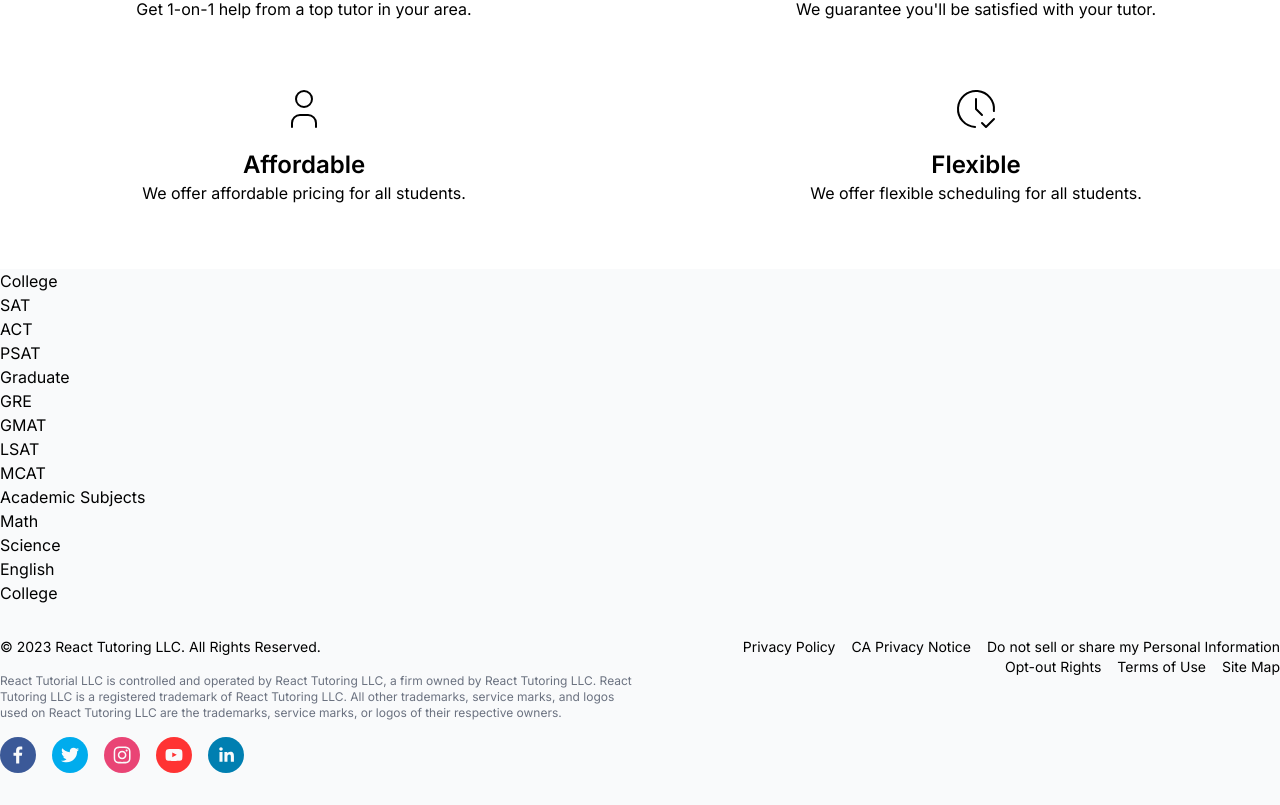
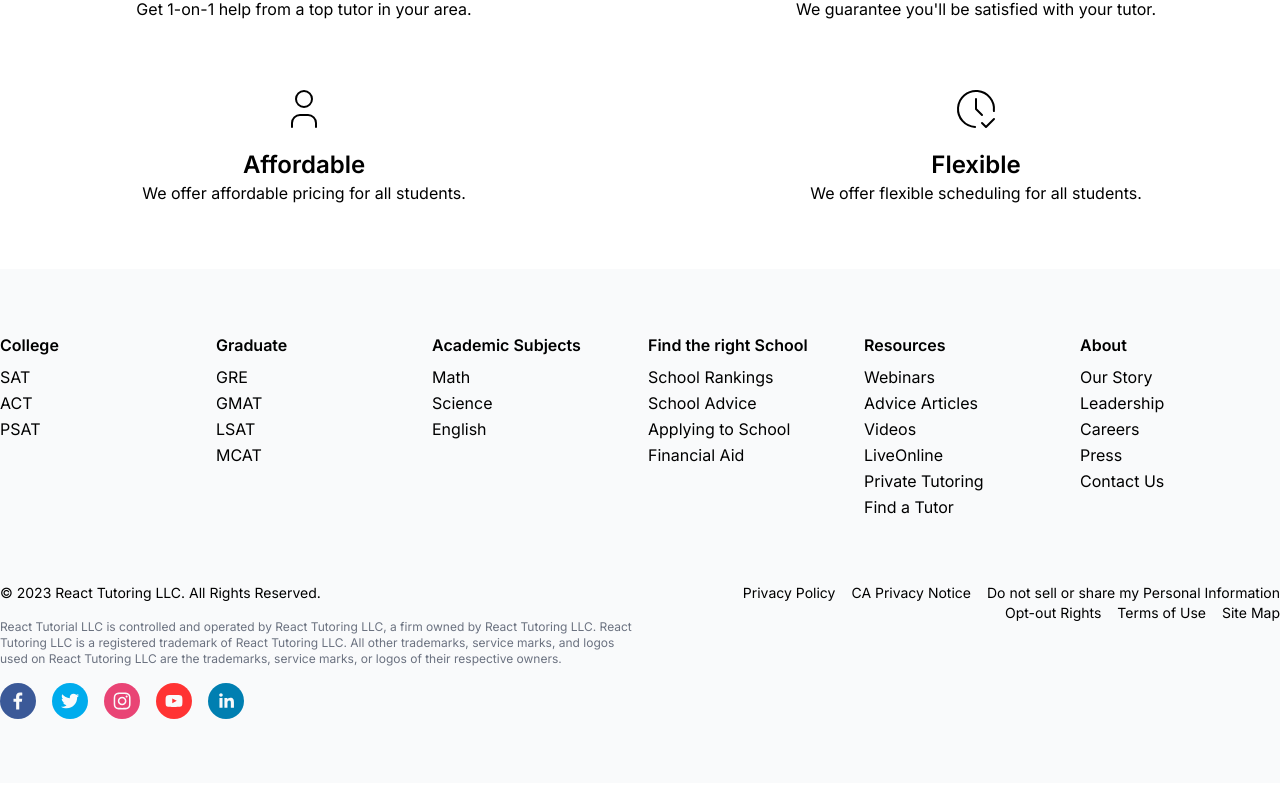
Before and after one commit to Azlan-A1/Edumasters, a Next.js app: page / in a window 1280 px wide. Shown: the part 1240-2045 px from the top of the page. After the commit the page ends 2023 px from the top, so only its background shows below. Built offline with nearby package versions, Linux system fonts and the light colour scheme.

Commit message:
Footer Design Update

```diff
--- a/src/components/Footer/Footer.data.ts
+++ b/src/components/Footer/Footer.data.ts
@@ -54,4 +54,79 @@ export const footerNavigation = [
 			},
 		],
 	},
+	{
+		title: 'Find the right School',
+		links: [
+			{
+				name: 'School Rankings',
+				href: '/resources/school-rankings',
+			},
+			{
+				name: 'School Advice',
+				href: '/resources/school-advice',
+			},
+			{
+				name: 'Applying to School',
+				href: '/resources/applying-to-school',
+			},
+			{
+				name: 'Financial Aid',
+				href: '/resources/financial-aid',
+			},
+		],
+	},
+	{
+		title: 'Resources',
+		links: [
+			{
+				name: 'Webinars',
+				href: '/resources/webinars',
+			},
+			{
+				name: 'Advice Articles',
+				href: '/articles',
+			},
+			{
+				name: 'Videos',
+				href: '/resources/videos',
+			},
+			{
+				name: 'LiveOnline',
+				href: '/live-online',
+			},
+			{
+				name: 'Private Tutoring',
+				href: '/private-tutoring',
+			},
+			{
+				name: 'Find a Tutor',
+				href: '/find-a-tutor',
+			},
+		],
+	},
+	{
+		title: 'About',
+		links: [
+			{
+				name: 'Our Story',
+				href: '/our-story',
+			},
+			{
+				name: 'Leadership',
+				href: '/leadership',
+			},
+			{
+				name: 'Careers',
+				href: '/careers',
+			},
+			{
+				name: 'Press',
+				href: '/press',
+			},
+			{
+				name: 'Contact Us',
+				href: '/contact-us',
+			},
+		],
+	},
 ]
--- a/src/components/Footer/Footer.module.scss
+++ b/src/components/Footer/Footer.module.scss
@@ -2,10 +2,10 @@
 	@apply bg-gray-50 mt-16;
 
 	.content {
-		@apply container;
+		@apply container py-16 space-y-16;
 
 		.footer {
-			@apply grid grid-cols-1 md:grid-cols-2 py-8 items-start text-sm;
+			@apply grid grid-cols-1 md:grid-cols-2 items-start text-sm;
 
 			.meta {
 				@apply text-xs text-gray-500 my-4;
@@ -19,5 +19,27 @@
 				@apply flex flex-wrap space-x-4 items-start justify-end;
 			}
 		}
+
+		.navigation {
+			@apply grid grid-cols-1 sm:grid-cols-3 md:grid-cols-6 gap-4;
+
+			.column {
+				.column_title {
+					@apply mb-2;
+				}
+
+				.column_links {
+					@apply flex flex-col space-y-0.5;
+
+					a {
+						@apply rounded transition-all;
+
+						&:hover {
+							@apply bg-gray-100 px-2;
+						}
+					}
+				}
+			}
+		}
 	}
 }
--- a/src/components/Footer/Footer.tsx
+++ b/src/components/Footer/Footer.tsx
@@ -18,18 +18,16 @@ const Footer = () => {
 				<div className={styles.navigation}>
 					{footerNavigation.map((nav, index) => (
 						<div className={styles.column} key={index}>
-							<h5>{nav.title}</h5>
-							{nav.links.map((link, index) => (
-								<Link href={link.href} key={index} legacyBehavior>
-									<p>{link.name}</p>
-								</Link>
-							))}
+							<h6 className={styles.column_title}>{nav.title}</h6>
+							<div className={styles.column_links}>
+								{nav.links.map((link, index) => (
+									<Link href={link.href} key={index} legacyBehavior>
+										{link.name}
+									</Link>
+								))}
+							</div>
 						</div>
 					))}
-
-					<div className={styles.column}>
-						<h5>College</h5>
-					</div>
 				</div>
 				<div className={styles.footer}>
 					<div>
--- a/src/styles/typography.scss
+++ b/src/styles/typography.scss
@@ -12,3 +12,18 @@ h3,
 .h3 {
 	@apply text-2xl font-semibold;
 }
+
+h4,
+.h4 {
+	@apply text-xl font-semibold;
+}
+
+h5,
+.h5 {
+	@apply text-lg font-semibold;
+}
+
+h6,
+.h6 {
+	@apply text-base font-semibold;
+}
```
